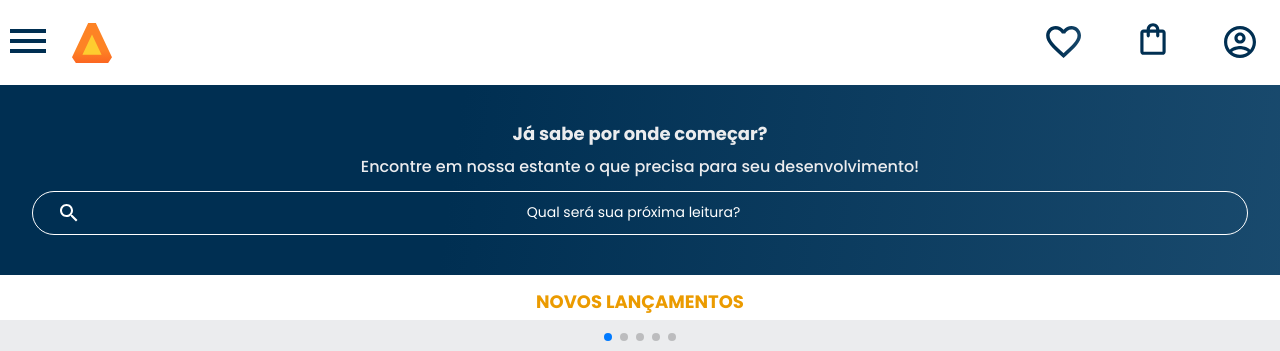
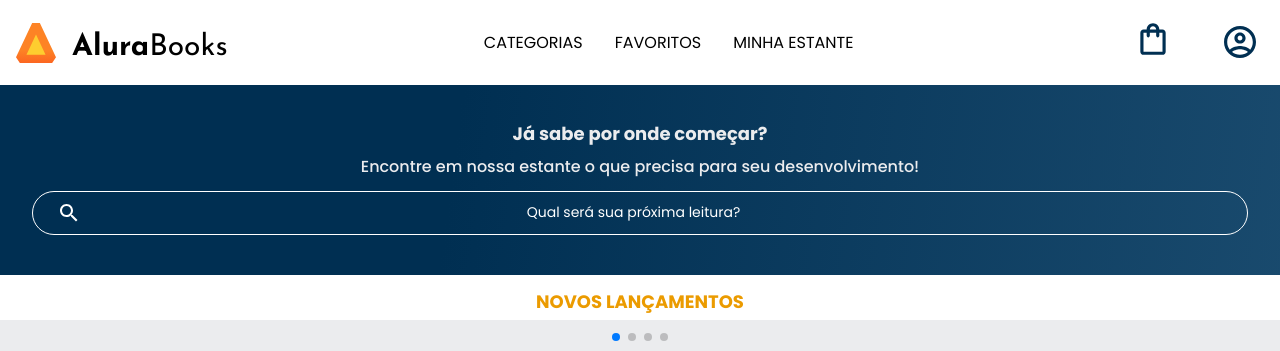
Before and after one commit to vitorhassis/PROJ-AluraBooks, a plain HTML site: page index.html in a window 1280 px wide. Shown: the top 351 px of the page. Drawn offline with nearby package versions, Linux system fonts and the light colour scheme.

Commit message:
update aluraBooks

```diff
--- a/index.html
+++ b/index.html
@@ -9,7 +9,7 @@
     <link rel="stylesheet" href="https://cdn.jsdelivr.net/npm/swiper@11/swiper-bundle.min.css">
     <link rel="stylesheet" href="styles.css">
     <link href="https://fonts.googleapis.com/css2?family=Poppins:ital,wght@0,100;0,200;0,300;0,400;0,500;0,600;0,700;0,800;0,900;1,100;1,200;1,300;1,400;1,500;1,600;1,700;1,800;1,900&display=swap" rel="stylesheet">
-
+    <link href="https://fonts.googleapis.com/css2?family=Josefin+Sans:wght@400;700&display=swap" rel="stylesheet">
 </head>
 
 </head>
@@ -39,9 +39,37 @@
                 </li>
             </ul>
             <img src="img/Logo.svg" alt="logo da alurabooks" class="container__imagem">
+            <h1 class="container__titulo"><b class="container__titulo--negrito">Alura</b>Books</h1>
         </div>
+
+        <ul class="opções">
+            <input type="checkbox" id="opções-menu" class="opções__botão">
+            <label for="opções-menu">
+            <li class="opções__item">Categorias</li>
+            </label>
+            <ul class="lista-menu">
+                <li class="lista-menu__item">
+                    <a href="#" class="lista-menu__link">Programação</a>
+                </li>
+                <li class="lista-menu__item">
+                    <a href="#" class="lista-menu__link">Front-end</a>
+                </li>
+                <li class="lista-menu__item">
+                    <a href="#" class="lista-menu__link">Infraestrutura</a>
+                </li>
+                <li class="lista-menu__item">
+                    <a href="#" class="lista-menu__link">Business</a>
+                </li>
+                <li class="lista-menu__item">
+                    <a href="#" class="lista-menu__link">Design & UX</a>
+                </li>
+            </ul>
+            <li class="opções__item"><a href="#" class="opções__link">Favoritos<a></li>
+            <li class="opções__item"><a href="#" class="opções__link">Minha estante</a></li>
+        </ul>
+
         <div>
-            <a href="#"><img src="img/Favoritos.svg" alt="meus favoritps" class="container__imagem"></a>
+            <a href="#"><img src="img/Favoritos.svg" alt="meus favoritos" class="container__imagem container__imagem-transparente"></a>
             <a href="#"><img src="img/Compras.svg" alt="carrinhos de compras" class="container__imagem"></a>
             <a href=""><img src="img/Usuário.svg" alt="meu perfil" class="container__imagem"></a>
         </div>
@@ -59,11 +87,11 @@
      <div class="swiper-pagination"></div>
         <div class="swiper-wrapper">
       <!-- Slides -->
-      <div class="swiper-slide"> <img src="img/Portugol.svg" alt="livro sobre lógica de programação com portugol da Alura Books"></div>
+         <div class="swiper-slide"> <img src="img/Portugol.svg" alt="livro sobre lógica de programação     com portugol da Alura Books"></div>
         <div class="swiper-slide"> <img src="img/MetricasAgeis.svg" alt="Livro sobre métricas ágeis da Alura Books"></div>
-      <div class="swiper-slide"> <img src="img/Liderança.svg" alt="livro sobre liderança da Alura Books"></div>
-      <div class="swiper-slide"> <img src="img/Javascript.svg" alt="livro sobre JavaScript Assertivo da Alura Books"></div>
-      <div class="swiper-slide"> <img src="img/Gestão.svg" alt="Livro sobre gestão da Alura Books"></div>
+        <div class="swiper-slide"> <img src="img/Liderança.svg" alt="livro sobre liderança da Alura   Books"></div>
+        <div class="swiper-slide"> <img src="img/Javascript.svg" alt="livro sobre JavaScript Assertivo    da Alura Books"></div>
+        <div class="swiper-slide"> <img src="img/Gestão.svg" alt="Livro sobre gestão da Alura Books"></   div>
         <div class="swiper-slide"> <img src="img/Arquitetura.svg" alt="livro sobre arquitetura de software distribuído da Alura Books"></div>
         </div>
         <!-- If we need navigation buttons -->
--- a/styles.css
+++ b/styles.css
@@ -3,7 +3,7 @@
 @import url("styles/carrossel.css");
 @import url("styles/topicos.css");
 @import url("styles/contato.css");
-@import url(styles/rodape.css);
+@import url("styles/rodape.css");
 
 :root {
     --cor-de-fundo: #EBECEE;
@@ -13,8 +13,7 @@
     --fonte-principal: "Poppins";
     --azul: #002F52;
     --preto: #000000;
-
-
+    --fonte-secundario: "Josefin Sans";
 }
 
 body {
--- a/styles/header.css
+++ b/styles/header.css
@@ -62,3 +62,62 @@ text-transform: uppercase; /*tudo maiusculo*/
 .container__botao {
     display: none;
 }
+
+.container__titulo {
+    display: none;
+}
+
+.opções {
+    display: none;
+}
+
+.opções__botão {
+    display: none;
+}
+
+@media screen and (min-width: 1024px) {
+    .container__titulo {
+        margin-top: .35em;
+        font-weight: 400;
+        display: block;
+     }
+
+     .container__titulo,
+     .container__titulo--negrito {
+        font-family: var(--fonte-secundario);
+        font-size: 30px;
+     }
+
+     .container__titulo--negrito {
+        font-weight: 700;
+     }
+
+     .opções {
+        display: flex;
+     }
+
+     .opções__item {
+        padding: 1em;
+        text-transform: uppercase;
+        text-decoration: none;
+        color: var(--preto);
+    }
+
+    .opções__link {
+        color: var(--preto);
+        text-decoration: none;
+    }
+
+    .container__imagem-transparente {
+        display: none; /*sumir a img favorito*/
+    }
+
+    .cabeçalho__menu-hamburguer {
+        display: none; /*n tem menu hamburguer nesta dimensao de telas*/
+    }
+
+    .opções__botão:checked ~ .lista-menu {
+        display: block;
+        width: auto;
+    }
+}
```
Lines whose indentation alone changed are shown as unchanged.
